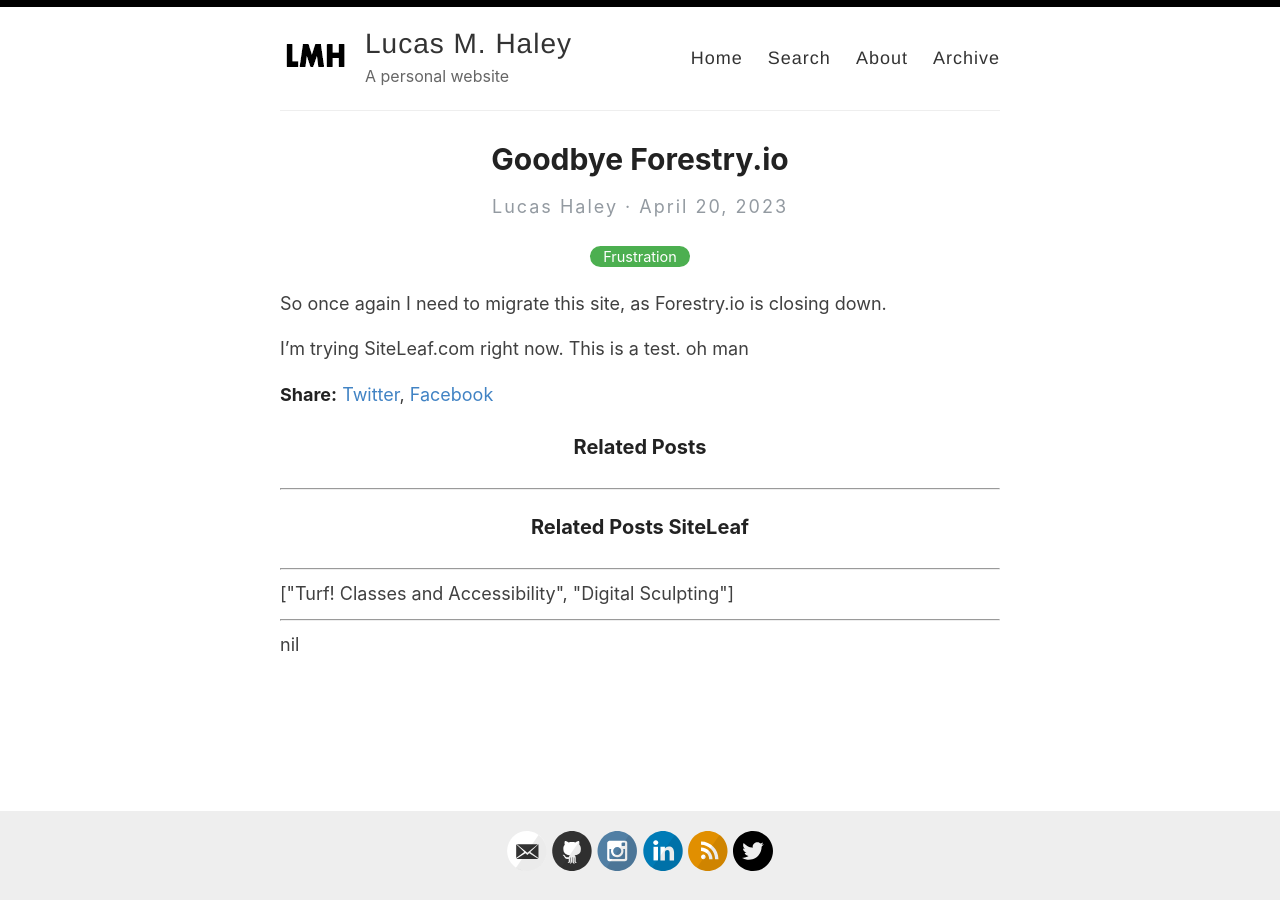
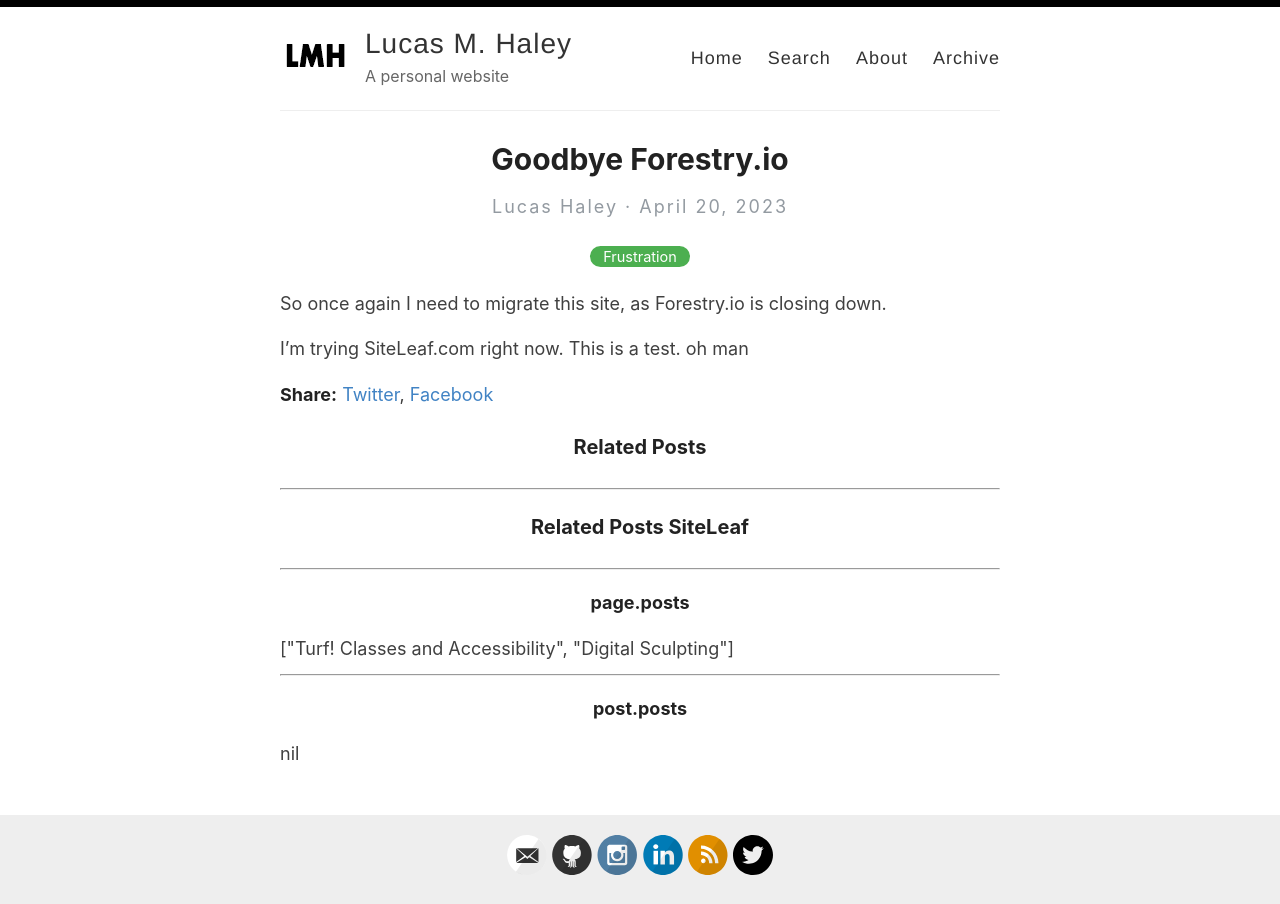
Before and after one commit to lucashaley/lucashaley.github.io, a Jekyll site: the page built from _posts/2023-04-20-goodbye-forestry-dot-io.markdown, in a window 1280 px wide. Built offline with Jekyll 4.4.1, drawn with Linux system fonts in a browser that asks for light colours.

Commit message:
Update post.html

```diff
--- a/_layouts/post.html
+++ b/_layouts/post.html
@@ -77,10 +77,12 @@
 
   <hr />
   <div>
+    <h4>page.posts</h4>
     {{ page.posts | inspect }}
   </div>
   <hr />
   <div>
+    <h4>post.posts</h4>
     {{ post.posts | inspect }}
   </div>
 
```
